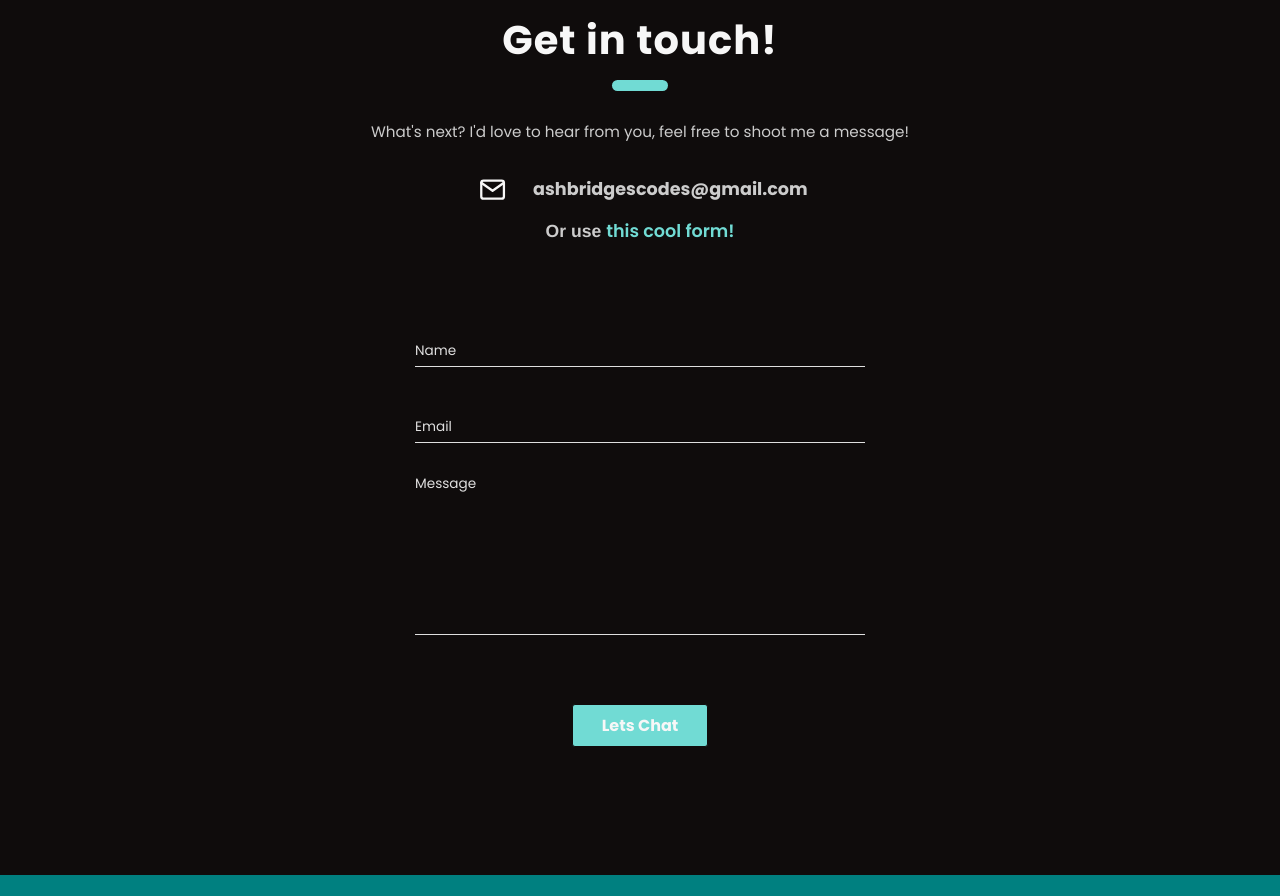
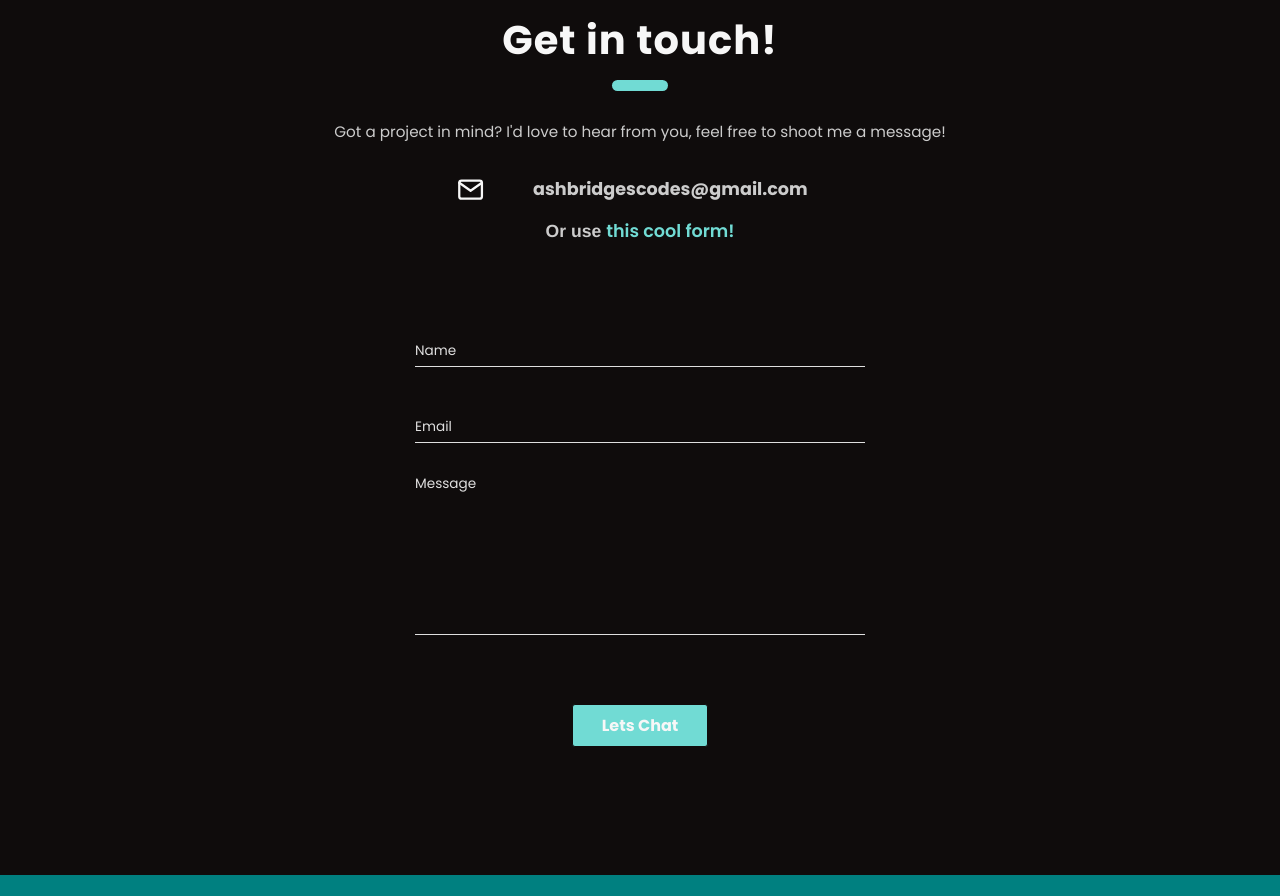
Before and after one commit to HighRoller94/portfoliov1, a Next.js app: page / in a window 1280 px wide. Shown: the part 5003-5899 px from the top of the page. Built offline with nearby package versions, Linux system fonts and the light colour scheme; a web font is replaced by a local one.

Commit message:
updated contact section styles

```diff
--- a/components/Contact.js
+++ b/components/Contact.js
@@ -78,7 +78,7 @@ function Contact({ offsetY }) {
                         highlighted="projects I've worked on."
                     />
                     <div className="contact__text">
-                        <p>What's next? I'd love to hear from you, feel free to shoot me a message!</p>
+                        <p>Got a project in mind? I'd love to hear from you, feel free to shoot me a message!</p>
                         <div className="contact__mail focus">
                             <FiMail className="icon" />
                             <a href="mailto:ashbridgescodes@gmail.com">
```
